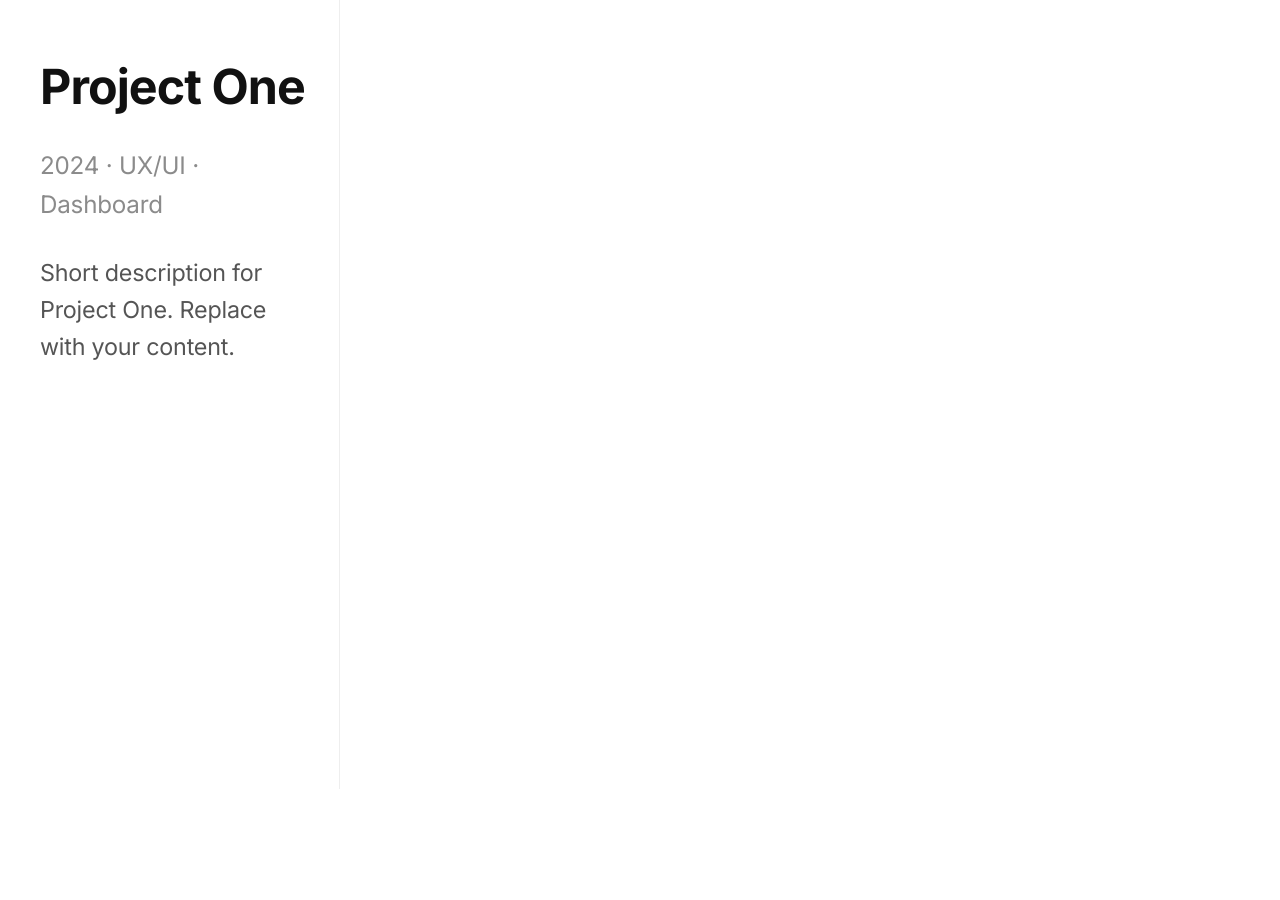
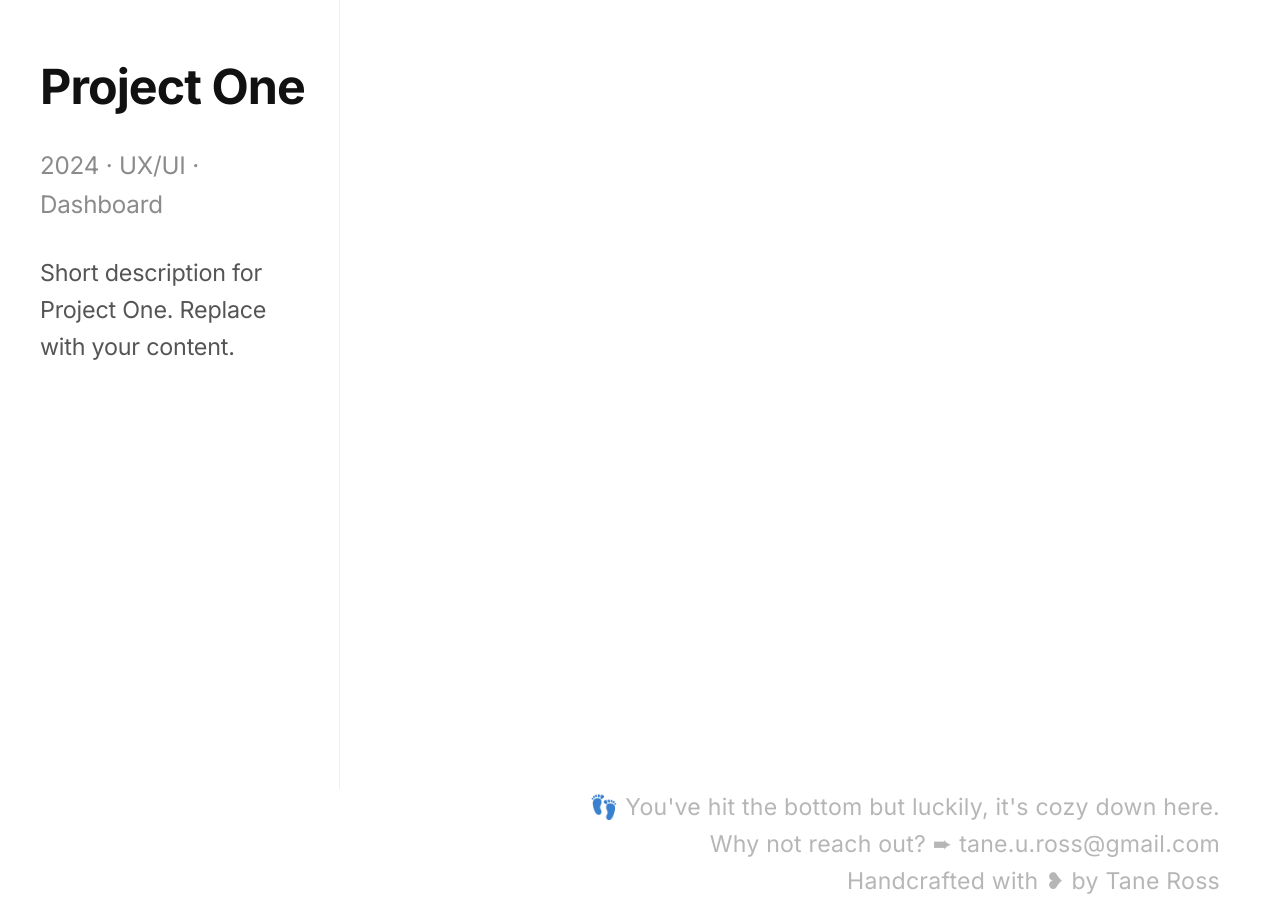
Before and after one commit to projekt2050/Portfolio, a Jekyll site: the page built from gallery.md, in a window 1280 px wide and 900 px high, scrolled down 2558 px. Built offline with Jekyll 4.4.1, drawn with Linux system fonts in a browser that asks for light colours; before the commit the page ends 3347 px from its top, so only the background shows below that.

Commit message:
Update gallery.html

```diff
--- a/_layouts/gallery.html
+++ b/_layouts/gallery.html
@@ -56,6 +56,13 @@
   {% endfor %}
 </main>
   </div>
+    <footer class="footer">
+    <div class="footer-content">
+      <span><large>👣</large> You've hit the bottom but luckily, it's cozy down here. </br>
+      Why not reach out? <large>➨</large> tane.u.ross@gmail.com </br>
+      Handcrafted with <large>❥</large> by {{ site.author.name | default: site.title }}</span>
+    </div>
+  </footer>
   <script src="{{ '/assets/gallery.js' | relative_url }}"></script>
 </body>
 </html>
```
